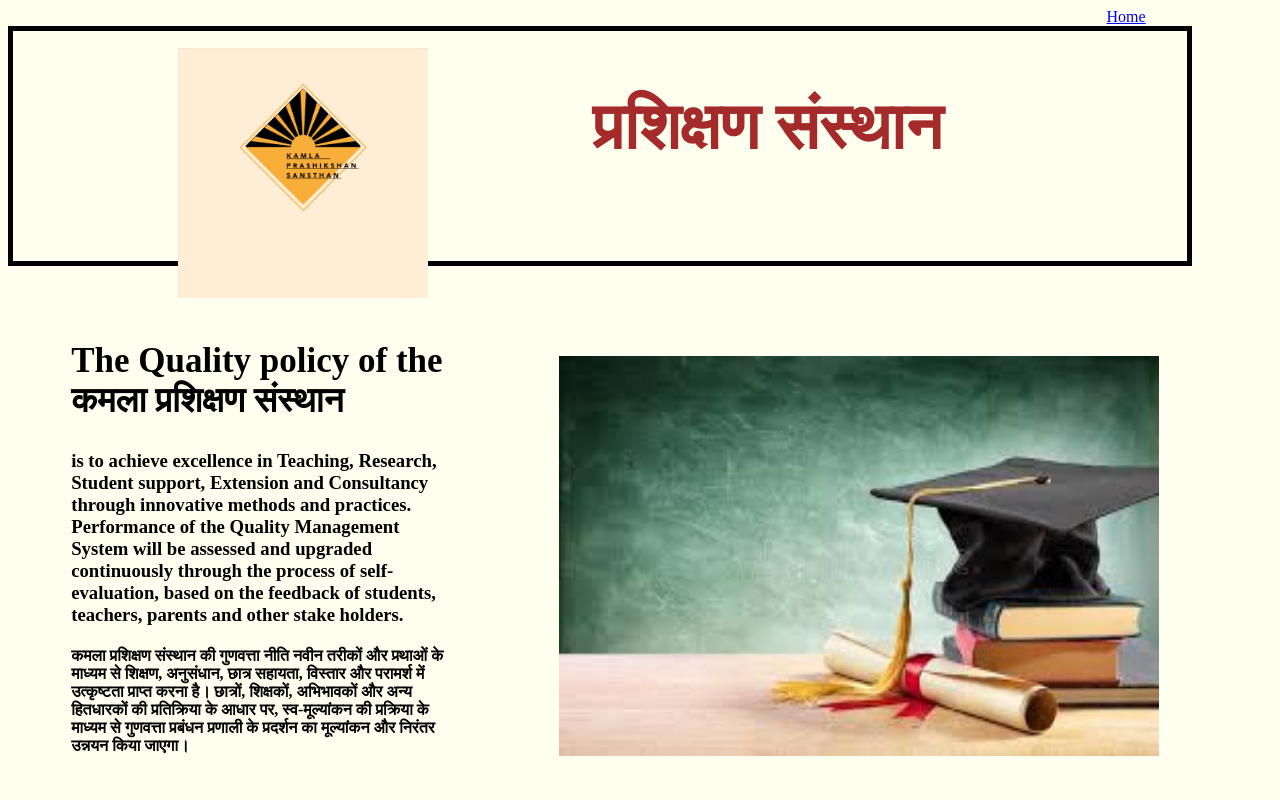
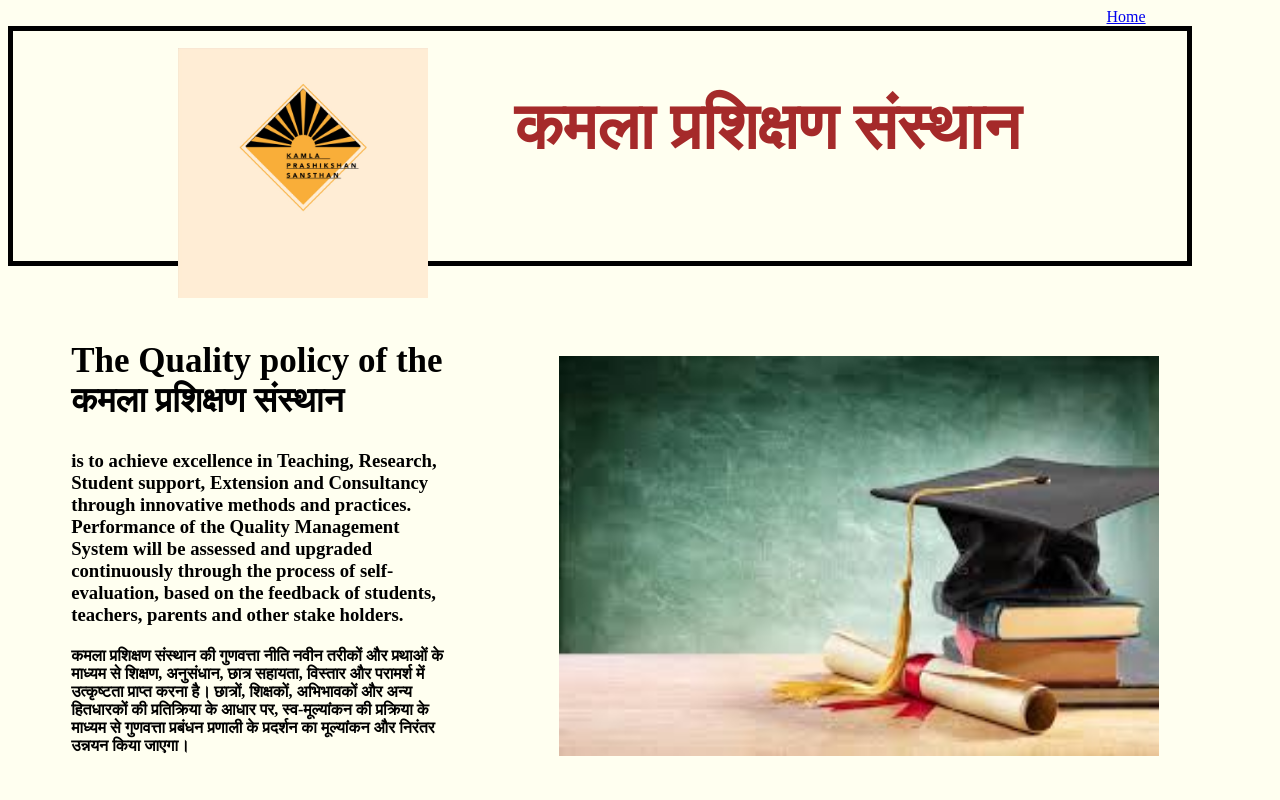
Before and after one commit to webtechHarsh/Kamla-Prashikshan-Sansthaan, a React (Create React App) app: page / in a window 1280 px wide. Shown: the top 800 px of the page. Built offline with nearby package versions, Linux system fonts and the light colour scheme; a web font is replaced by a local one.

Commit message:
orignal name

```diff
--- a/src/component/Home/clzName.js
+++ b/src/component/Home/clzName.js
@@ -9,7 +9,7 @@ const ClzName = () => {
     <div className="box">
        <img className="imgslogo" src="./Images/logo.jpg" alt="" />
 
-       <div  style={{textAlign: "center", marginBottom: "7%"}}><h1>प्रशिक्षण संस्थान</h1>
+       <div  style={{textAlign: "center", marginBottom: "7%"}}><h1>कमला प्रशिक्षण संस्थान</h1>
        </div>
 
 
```
